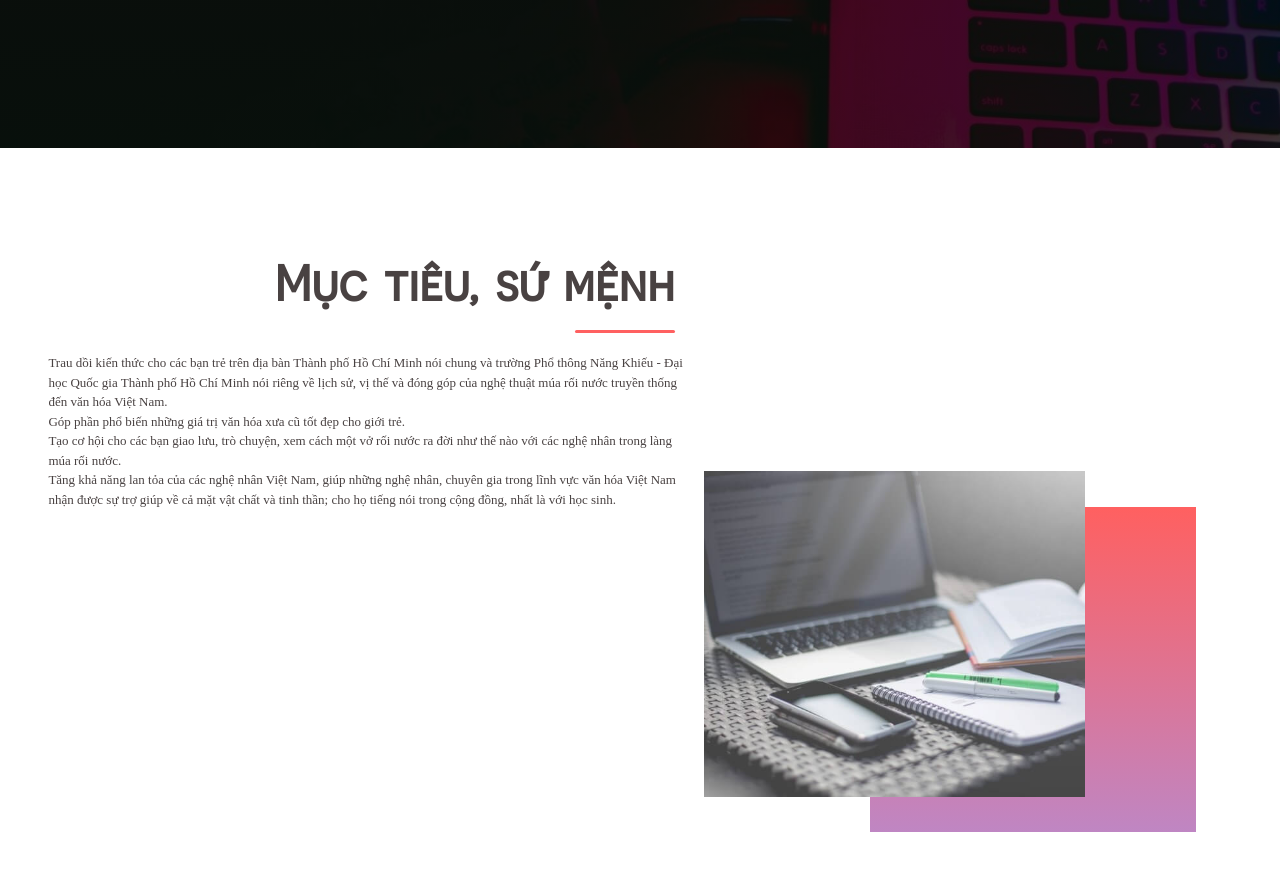
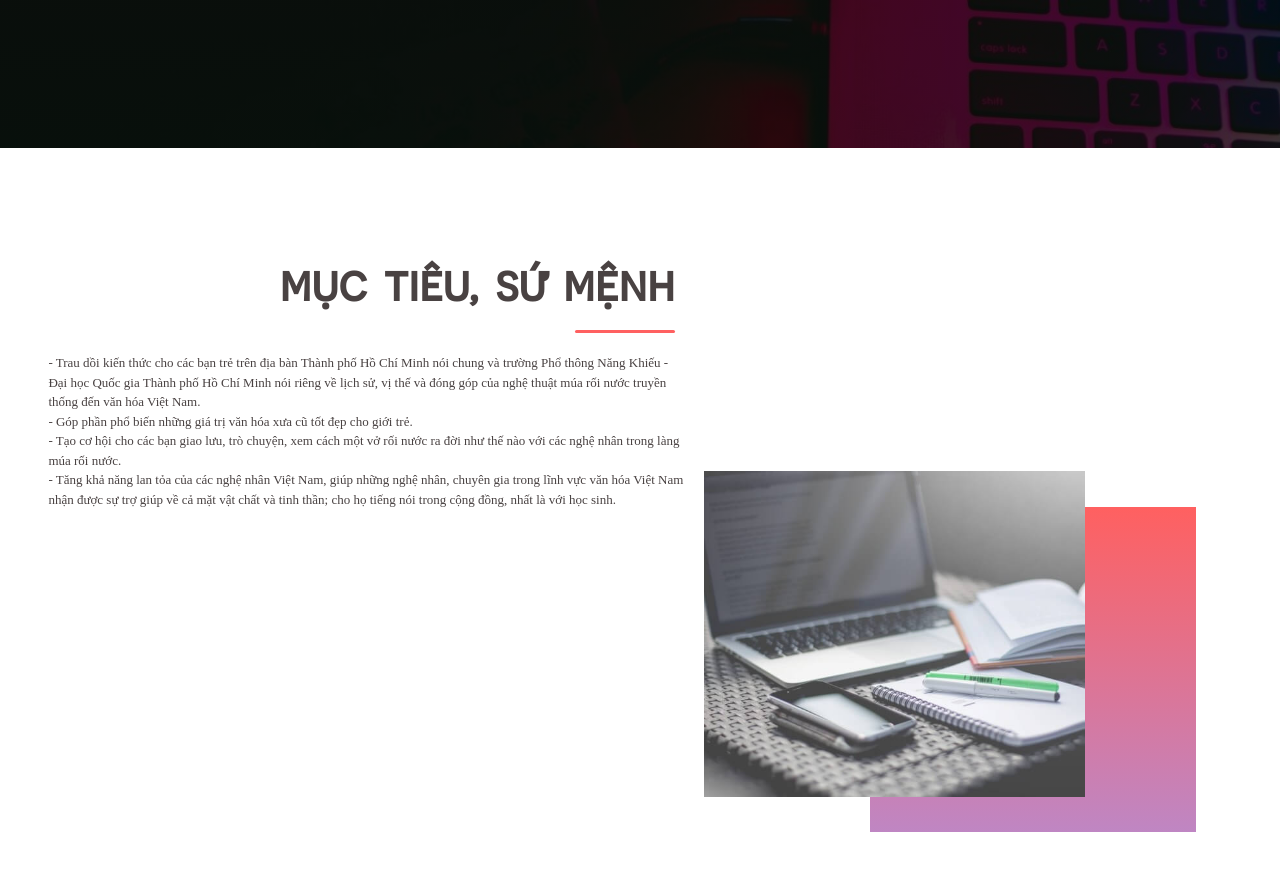
Before and after one commit to npovn/Nguon, a Jekyll site: the page aboutus.html, which Jekyll copies as it is, in a window 1280 px wide and 900 px high, scrolled down 752 px. Shown: the top 871 px of the window. Built offline with Jekyll 4.4.1, drawn with Linux system fonts in a browser that asks for light colours.

Commit message:
Change Navbar in Volunteer  and Bg

```diff
--- a/aboutus.html
+++ b/aboutus.html
@@ -1670,14 +1670,14 @@
         </div>
         <div class="mission reveal">
             <div class="title2">
-                <h1>Mục tiêu, sứ mệnh</h1>
-                <p> Trau dồi kiến thức cho các bạn trẻ trên địa bàn Thành phố Hồ Chí Minh nói chung và trường Phổ thông
+                <h1>mục tiêu, sứ mệnh</h1>
+                <p> - Trau dồi kiến thức cho các bạn trẻ trên địa bàn Thành phố Hồ Chí Minh nói chung và trường Phổ thông
                     Năng Khiếu - Đại học Quốc gia Thành phố Hồ Chí Minh nói riêng về lịch sử, vị thế và đóng góp của
                     nghệ thuật múa rối nước truyền thống đến văn hóa Việt Nam. <br>
-                    Góp phần phổ biến những giá trị văn hóa xưa cũ tốt đẹp cho giới trẻ. <br>
-                    Tạo cơ hội cho các bạn giao lưu, trò chuyện, xem cách một vở rối nước ra đời như thế nào với các
+                    - Góp phần phổ biến những giá trị văn hóa xưa cũ tốt đẹp cho giới trẻ. <br>
+                    - Tạo cơ hội cho các bạn giao lưu, trò chuyện, xem cách một vở rối nước ra đời như thế nào với các
                     nghệ nhân trong làng múa rối nước. <br>
-                    Tăng khả năng lan tỏa của các nghệ nhân Việt Nam, giúp những nghệ nhân, chuyên gia trong lĩnh vực
+                    - Tăng khả năng lan tỏa của các nghệ nhân Việt Nam, giúp những nghệ nhân, chuyên gia trong lĩnh vực
                     văn hóa Việt Nam nhận được sự trợ giúp về cả mặt vật chất và tinh thần; cho họ tiếng nói trong cộng
                     đồng, nhất là với học sinh.</p>
 
--- a/headerBlack.html
+++ b/headerBlack.html
@@ -32,7 +32,6 @@
     width: 100vw;
     height: 15vh;
     margin: auto;
-    padding: 35px 0px;
     display: flex;
     align-items: center;
     justify-content: space-between;
--- a/volunteer.html
+++ b/volunteer.html
@@ -495,7 +495,7 @@
     <div class="container">
         <div class="home">
             <div class="backgroundcover"></div>
-            <img src="Assets/Images/Volunteer.jpg" class="parallax" alt="Background">
+            <img src="Assets/Images/HomeBackground.jpg" class="parallax" alt="Background">
             <form action="/" class="decor" name = "FormName">
                 <div class="form-inner">
                   <h1>Volunteer</h1>
```
Also changed, not shown: 10 other files.
